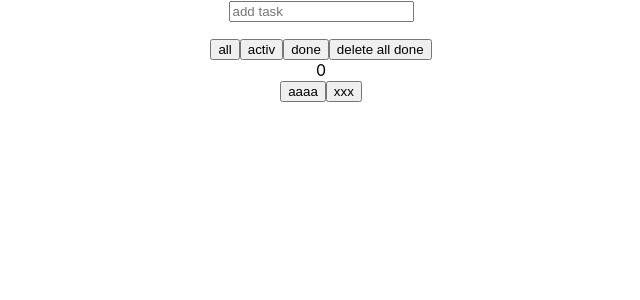
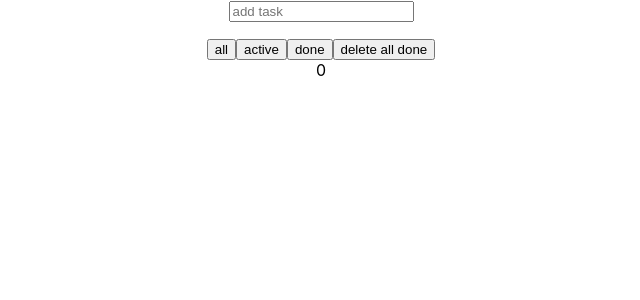
Before and after one commit to p-nikitenko-exceed/todo-react, a React (Create React App) app: page / in a window 1280 px wide. Shown: the top 300 px of the page, without its empty margins (319-959 px from the left). Built offline with nearby package versions, Linux system fonts and the light colour scheme.

Commit message:
работают фильтры,осталось измнение текста и уведомления

```diff
--- a/src/App.js
+++ b/src/App.js
@@ -9,30 +9,30 @@ import { func } from "prop-types";
 
 function App() {
   const [todos, setTodos] = React.useState([]);
-  const [todoFilter, setTodoFilter] = React.useState('all');
+  const [todoFilter, setTodoFilter] = React.useState("all");
+  let newTodos = [...todos];
 
-  let newTodos = [...todos];
+  if (todoFilter === "all") {
+    newTodos = todos;
+  } else if (todoFilter === "active") {
+    newTodos = todos.filter((todo) => !todo.done);
+  } else if (todoFilter === "done") {
+    newTodos = todos.filter((todo) => todo.done);
+  }
+  console.log("МАССИВ КОТОРЫЙ ДОЛЖЕН ОТРИСОВАТЬ", newTodos);
 
   const addTodo = (todo) => {
     setTodos([todo, ...todos]);
   };
 
+  let changeFilterActive = () => {
+    setTodoFilter("active");
+  };
+  let changeFilterAll = () => {
+    setTodoFilter("all");
+  };
   let changeFilterDone = () => {
-    setTodoFilter( 'active' )
-    console.log(todoFilter)
-  };
-
-  const showDone = () => {
-
-
-    if (todoFilter === "all") {
-      newTodos =todos
-    } else if (todoFilter.todoToShow === "done") {
-       newTodos= todos.filter((todo) => todo.done);
-    } else if (todoFilter === 'active') {
-       newTodos = todos.filter((todo) => !todo.done);
-    }
-    console.log('МАССИВ КОТОРЫЙ ДОЛЖЕН ОТРИСОВАТЬ',newTodos)
+    setTodoFilter("done");
   };
 
   function toggleTodo(id) {
@@ -60,14 +60,17 @@ function App() {
         todos={newTodos}
         onToggle={toggleTodo}
         deleteTodo={deleteTodo}
-        done={showDone}
+        todoFilter={todoFilter}
       />
 
-      <Footer deleteDoneTodo={deleteAllDoneTodo} done={showDone} />
+      <Footer
+        deleteDoneTodo={deleteAllDoneTodo}
+        filterAll={changeFilterAll}
+        filterActive={changeFilterActive}
+        filterDone={changeFilterDone}
+      />
 
       <div>{todos.filter((todo) => !todo.done).length}</div>
-      <button onClick={()=>changeFilterDone()}>aaaa</button>
-      <button onClick={showDone}>xxx</button>
     </div>
   );
 }
--- a/src/Todo/Footer.js
+++ b/src/Todo/Footer.js
@@ -2,15 +2,12 @@ import React from "react";
 import TodoList from "./TodoList";
 //после добавления элемента TodoItem в TodoList должна появиться кнопка "clear complited"
 // счетчик всегда показывает количество 'undone task'
-function Footer({ deleteDoneTodo,show ,done}) {
+function Footer({ filterAll, deleteDoneTodo, filterDone, filterActive }) {
   return (
     <div>
-      <button>all</button>
-      <button onClick={()=>{
-        done()
-      }} >activ</button>
-      <button >done</button>
-
+      <button onClick={() => filterAll()}>all</button>
+      <button onClick={() => filterActive()}>active</button>
+      <button onClick={() => filterDone()}>done</button>
       <button onClick={() => deleteDoneTodo()}>delete all done</button>
     </div>
   );
--- a/src/Todo/TodoItem.js
+++ b/src/Todo/TodoItem.js
@@ -8,13 +8,15 @@ function TodoItem({ todo,onChange,deleteTodo }) {
     const clases = []
     if(todo.done){
       clases.push('complited')
+    }else{
+      clases.pop()
     }
 
   return (
     <li>
 
       <span className={clases.join(' ')} >
-        <input type='checkBox' onChange={()=>onChange(todo.id)}/>
+        <input type='checkBox' onChange={()=>onChange(todo.id)} />
         {todo.text}
         <button onClick={()=>deleteTodo(todo.id)}>x</button>
       </span>
```
Also changed, not shown: 1 other file (tests, documents, lock files or other folders).
